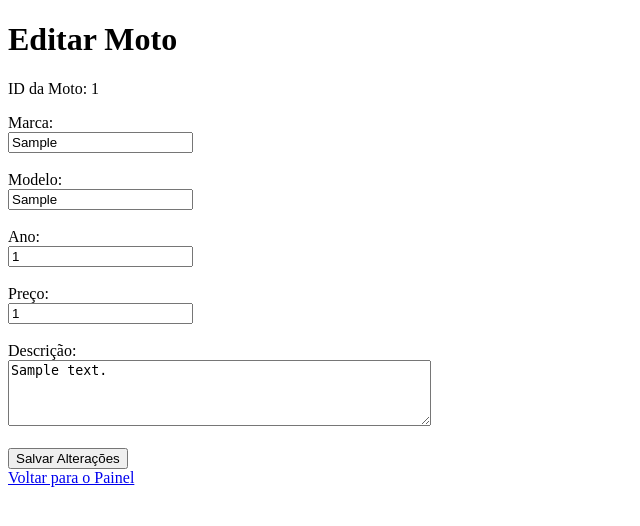
After one commit to Kaytxt/ProjetoSD, a Flask app: page /edit_moto/1 in a window 1280 px wide. The commit adds this page. Shown: the top 526 px of the page, without its empty margins (0-640 px from the left). Run offline with Flask 3, Linux system fonts and the light colour scheme; a user stored in the database is signed in; tables that the repository leaves empty hold one stand-in row (values such as "Sample post").

Commit message:
Logica Completa!

```diff
--- a/app.py
+++ b/app.py
@@ -2,6 +2,8 @@ from flask import Flask, render_template, request, redirect, url_for, flash
 from flask_sqlalchemy import SQLAlchemy
 from flask_login import LoginManager, UserMixin, login_user, login_required, logout_user, current_user
 from werkzeug.security import generate_password_hash, check_password_hash
+from werkzeug.utils import secure_filename
+import os
 
 
 app = Flask(__name__)
@@ -31,6 +33,7 @@ class Moto(db.Model):
     ano = db.Column(db.Integer, nullable=False)
     preco = db.Column(db.Integer, nullable=False)
     descricao = db.Column(db.String(200), nullable=True)
+    imagem_url = db.Column(db.String(200), nullable=True)
 
 @login_manager.user_loader
 def load_user(user_id):
@@ -44,10 +47,6 @@ def index():
         return redirect(url_for('admin_panel'))
     return render_template('index.html')
 
-# Pagina publica
-@app.route('/home')
-def home():
-    return render_template('home.html')
 
 # rota para processar o login
 @app.route('/login', methods=['POST'])
@@ -63,11 +62,94 @@ def login():
         flash('Usuario ou senha incorretos.')
     return redirect(url_for('index'))
 
+# Rota para adicionar uma nova moto
+@app.route('/add_moto', methods=['POST'])
+@login_required
+def add_moto():
+    marca = request.form.get('marca')
+    modelo = request.form.get('modelo')
+    ano = request.form.get('ano')
+    preco = request.form.get('preco')
+    descricao = request.form.get('descricao')
+
+    # Lógica para o upload da imagem
+    imagem_salva = None
+    if 'imagem' in request.files:
+        imagem = request.files['imagem']
+        if imagem.filename != '':
+            filename = secure_filename(imagem.filename)
+            upload_folder = os.path.join(app.root_path, 'static', 'uploads')
+            imagem.save(os.path.join(upload_folder, filename))
+            imagem_salva = filename
+
+    nova_moto = Moto(marca=marca, modelo=modelo, ano=ano, preco=preco, descricao=descricao, imagem_url=imagem_salva)
+    db.session.add(nova_moto)
+    db.session.commit()
+
+    flash('Moto adicionada com sucesso!', 'success')
+    return redirect(url_for('admin_panel'))
+
+# Rota para remover uma moto
+@app.route('/delete_moto/<int:moto_id>', methods=['POST'])
+@login_required
+def delete_moto(moto_id):
+    moto_a_remover = Moto.query.get_or_404(moto_id)
+    db.session.delete(moto_a_remover)
+    db.session.commit()
+    flash('Moto removida com sucesso!', 'success')
+    return redirect(url_for('admin_panel'))
+
+# Rota para editar uma moto
+@app.route('/edit_moto/<int:moto_id>', methods=['GET', 'POST'])
+@login_required
+def edit_moto(moto_id):
+    moto = Moto.query.get_or_404(moto_id)
+
+    if request.method == 'POST':
+        # Processa o formulário enviado
+        moto.marca = request.form['marca']
+        moto.modelo = request.form['modelo']
+        moto.ano = request.form['ano']
+        moto.preco = request.form['preco']
+        moto.descricao = request.form['descricao']
+
+        db.session.commit()
+        flash('Moto atualizada com sucesso!', 'success')
+        return redirect(url_for('admin_panel'))
+
+    # Renderiza a página de edição no método GET
+    return render_template('edit_moto.html', moto=moto)
+
 # Rota painel adm
 @app.route('/admin')
 @login_required
 def admin_panel():
-    return render_template('admin_panel.html')
+    motos = Moto.query.all()
+    print(f"Motos encontradas no banco de dados: {motos}")
+    return render_template('admin_panel.html', motos=motos)
+
+# Rota para pagina publica
+@app.route('/home')
+def home():
+    # Pega os termos de pesquisa do formulário (se existirem)
+    marca_busca = request.args.get('marca')
+    modelo_busca = request.args.get('modelo')
+    ano_busca = request.args.get('ano')
+
+    # Começa com uma consulta para todas as motos
+    motos_query = Moto.query
+
+    # Filtra com base nas info das motos
+    if marca_busca:
+        motos_query = motos_query.filter(Moto.marca.like(f'%{marca_busca}%'))
+    if modelo_busca:
+        motos_query = motos_query.filter(Moto.modelo.like(f'%{modelo_busca}%'))
+    if ano_busca:
+        motos_query = motos_query.filter(Moto.ano == ano_busca)
+
+    motos = motos_query.all()
+
+    return render_template('home.html', motos=motos)
 
 # rota para logout
 @app.route('/logout')
--- /dev/null
+++ b/templates/edit_moto.html
@@ -0,0 +1,33 @@
+<!DOCTYPE html>
+<html lang="pt-BR">
+<head>
+    <meta charset="UTF-8">
+    <meta name="viewport" content="width=device-width, initial-scale=1.0">
+    <title>Editar Moto</title>
+</head>
+<body>
+    <h1>Editar Moto</h1>
+    <p>ID da Moto: {{ moto.id }}</p>
+
+    <form action="" method="POST">
+        <label for="marca">Marca:</label><br>
+        <input type="text" id="marca" name="marca" value="{{ moto.marca }}" required><br><br>
+
+        <label for="modelo">Modelo:</label><br>
+        <input type="text" id="modelo" name="modelo" value="{{ moto.modelo }}" required><br><br>
+
+        <label for="ano">Ano:</label><br>
+        <input type="number" id="ano" name="ano" value="{{ moto.ano }}" required><br><br>
+
+        <label for="preco">Preço:</label><br>
+        <input type="number" id="preco" name="preco" value="{{ moto.preco }}" required><br><br>
+
+        <label for="descricao">Descrição:</label><br>
+        <textarea id="descricao" name="descricao" rows="4" cols="50">{{ moto.descricao }}</textarea><br><br>
+
+        <button type="submit">Salvar Alterações</button>
+    </form>
+
+    <a href="{{ url_for('admin_panel') }}">Voltar para o Painel</a>
+</body>
+</html>
--- a/templates/index.html
+++ b/templates/index.html
@@ -7,6 +7,8 @@
     <link rel="stylesheet" href="{{url_for('static', filename='css/style.css')}}">
 </head>
 <body>
+    <div class="background-image"></div>
+
     <div class="Login-container">
         <h1>Bem vindo!</h1>
 
```
Also changed, not shown: static/css/style.css (+11 -1 lines), templates/admin_panel.html (+78 -1 lines), templates/home.html (added, +47 -0 lines), instance/site.db (deleted), static/uploads/honda-cg-160-2022-titan-9.jpg (added), static/uploads/ste_6678.webp (added).
